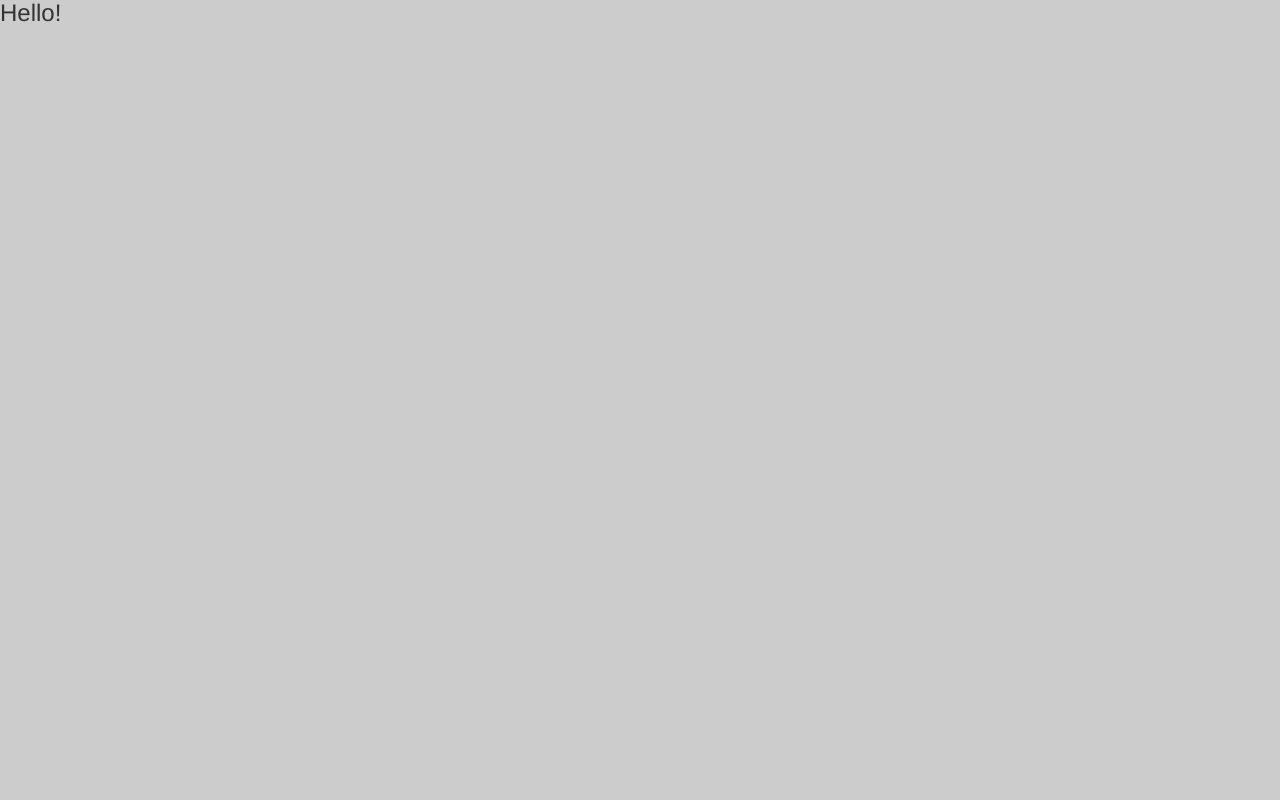
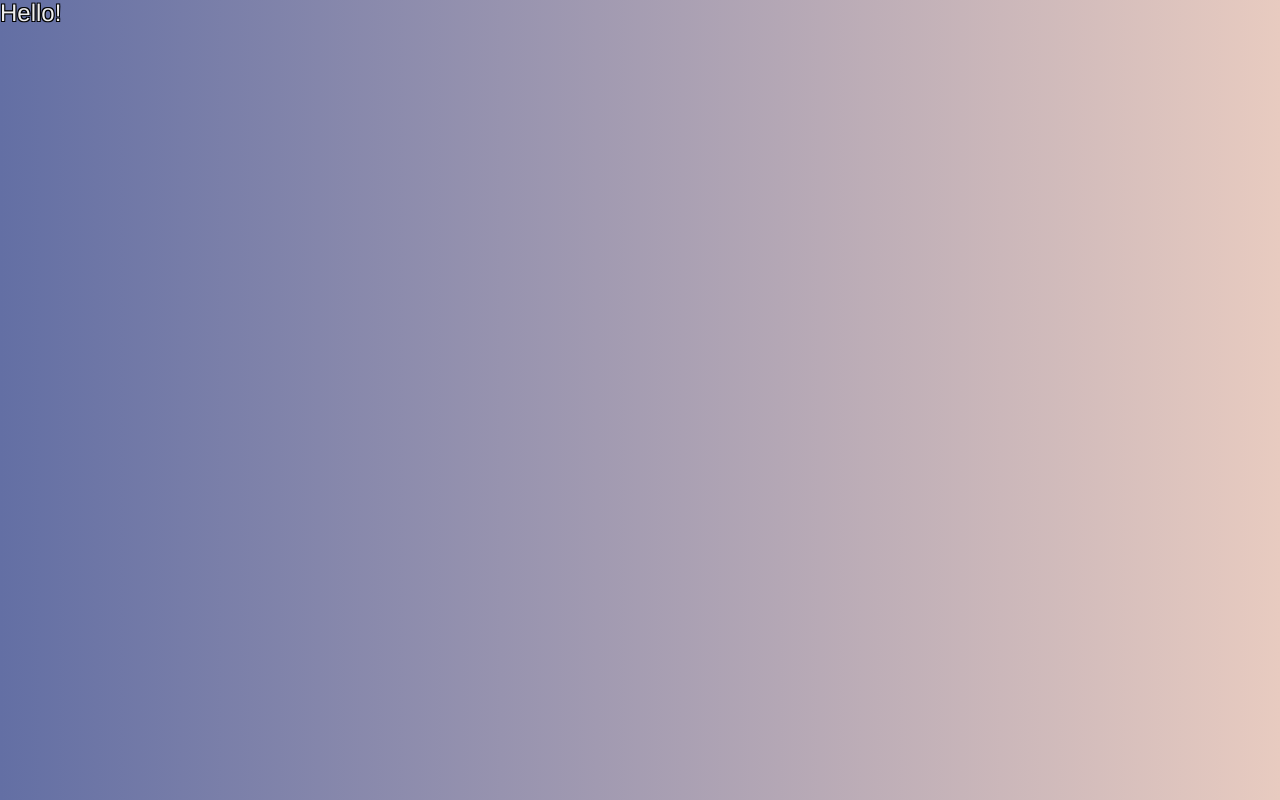
Before and after one commit to sinsys/udemy-angular, an Angular app: page / in a window 1280 px wide. Built offline with nearby package versions, Linux system fonts and the light colour scheme.

Commit message:
feat: Manually created component

```diff
--- a/src/app/app.component.scss
+++ b/src/app/app.component.scss
@@ -2,8 +2,17 @@
   display: block;
   min-width: 100vw;
   min-height: 100vh;
-  background: #CCC;
-
+  background: #E8CBC0;  /* fallback for old browsers */
+  background: -webkit-linear-gradient(to right, #636FA4, #E8CBC0);  /* Chrome 10-25, Safari 5.1-6 */
+  background: linear-gradient(to right, #636FA4, #E8CBC0); /* W3C, IE 10+/ Edge, Firefox 16+, Chrome 26+, Opera 12+, Safari 7+ */
+  * {
+    color: #EFEFEF;
+    text-shadow:
+    -1px -1px 0 #000,
+     1px -1px 0 #000,
+     -1px 1px 0 #000,
+      1px 1px 0 #000;
+  }
   .app-wrapper {
     margin: 0;
     padding: 0;
--- /dev/null
+++ b/src/app/server/server.component.html
@@ -0,0 +1,3 @@
+<div class="server-wrapper">
+  The server component!
+</div>
```
Also changed, not shown: src/app/server/server.component.ts (added, +9 -0 lines), src/app/server/server.component.scss (added), 2 other files (tests, documents, lock files or other folders).
